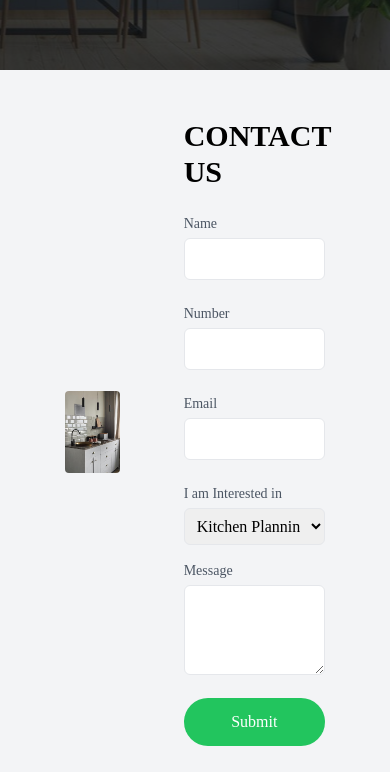
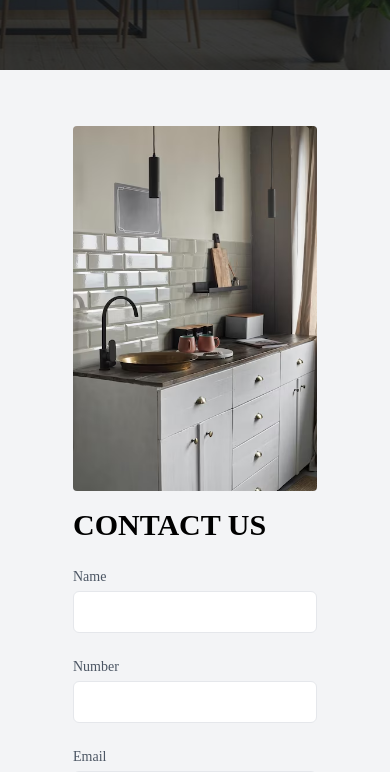
Before and after one commit to abhisectech/indianhomes, a Next.js app: page /careers in a window 390 px wide. Shown: the part 3345-4117 px from the top of the page. Built offline with nearby package versions, Linux system fonts and the light colour scheme; a web font is replaced by a local one.

Commit message:
form responsive

```diff
--- a/components/ContactForm/page.jsx
+++ b/components/ContactForm/page.jsx
@@ -29,9 +29,9 @@ const ContactFormSection = () => {
   }
   return (
     <section className="py-12 bg-gray-100 md:px-28">
-      <div className="container mx-auto flex items-center w-2/3">
+      <div className="container mx-auto flex sm:flex-row flex-col items-center w-2/3">
         {/* Left Image */}
-        <div className="w-1/3 pr-8">
+        <div className="sm:w-1/3 w-full sm:pr-8 p-2 ">
           <img
             src="/images/contact-form.avif" // Replace with the path to your image
             alt="Contact Form"
@@ -40,7 +40,11 @@ const ContactFormSection = () => {
         </div>
 
         {/* Right Form */}
-        <form method="post" onSubmit={handleSubmit} className="w-2/3 pl-8">
+        <form
+          method="post"
+          onSubmit={handleSubmit}
+          className="sm:w-2/3 w-full  sm:pl-8 p-2"
+        >
           <div className="">
             <h2 className="text-3xl font-bold mb-6 uppercase">Contact Us</h2>
 
```
